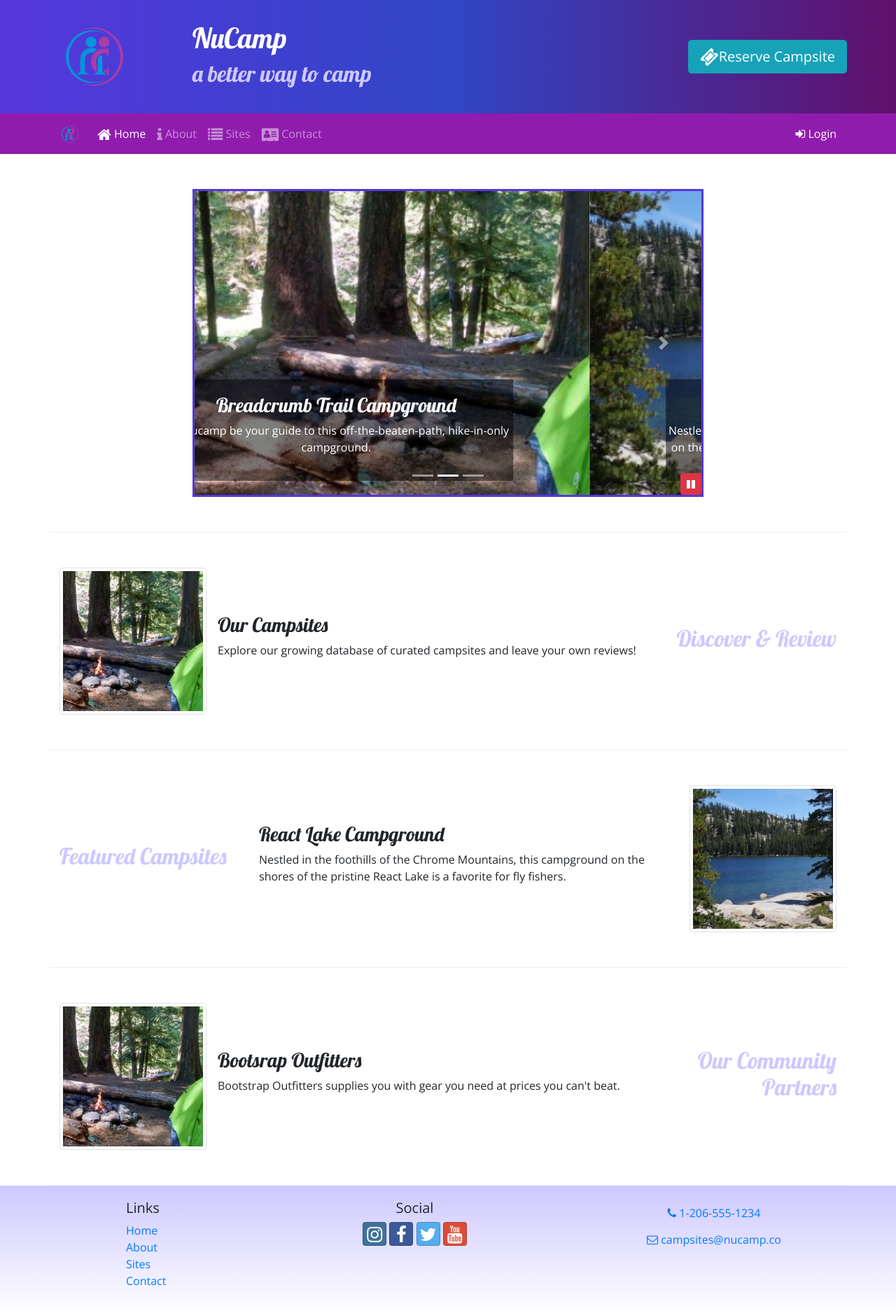
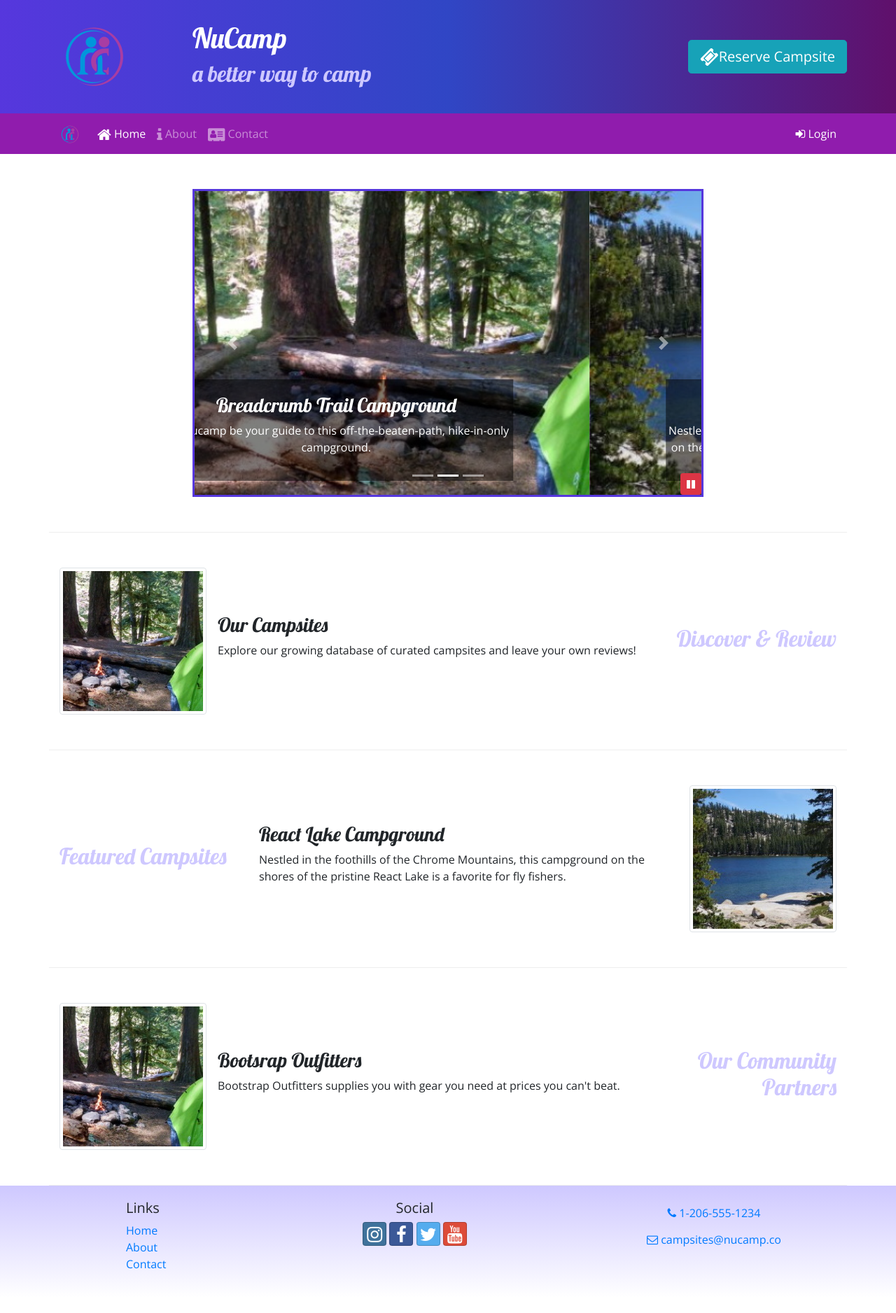
Before and after one commit to LWilliams1568/nucamp01, a website: page index.html in a window 1280 px wide. Shown: the whole page at 70% size. After the commit the page ends 1854 px from the top, so only its background shows below. Drawn offline with nearby package versions, Linux system fonts and the light colour scheme.

Commit message:
updated nav bar

```diff
--- a/index.html
+++ b/index.html
@@ -99,7 +99,6 @@
                 <ul class="navbar-nav">
                     <li class="nav-item active"><a class="nav-link" href="#"><i class="fa fa-home fa-lg"></i> Home</a></li>
                     <li class="nav-item"><a class="nav-link" href="aboutus.html"><i class="fa fa-info fa-lg"></i> About</a></li>
-                    <li class="nav-item"><a class="nav-link" href="#"><i class="fa fa-list fa-lg"></i> Sites</a></li>
                     <li class="nav-item"><a class="nav-link" href="contactus.html"><i class="fa fa-address-card fa-lg"></i> Contact</a></li>
                 </ul>
                 <span class="navbar-text ml-auto">
@@ -276,7 +275,6 @@
             		    <ul class="list-unstyled">
                             <li><a href="#">Home</a></li>
                             <li><a href="aboutus.html">About</a></li>
-                            <li><a href="#">Sites</a></li>
                             <li><a href="contactus.html">Contact</a></li>
                         </ul>
                 </div>
```
Also changed, not shown: contactus.html (+0 -2 lines).
